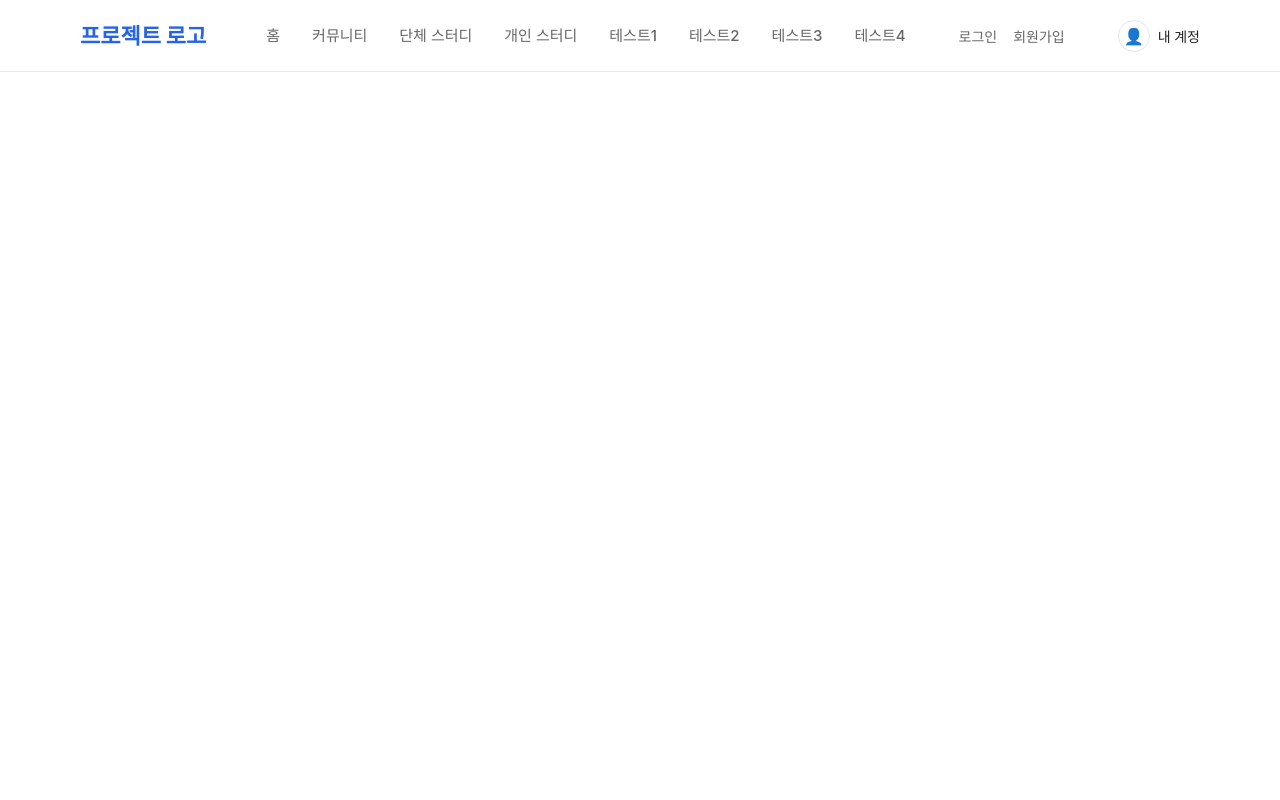
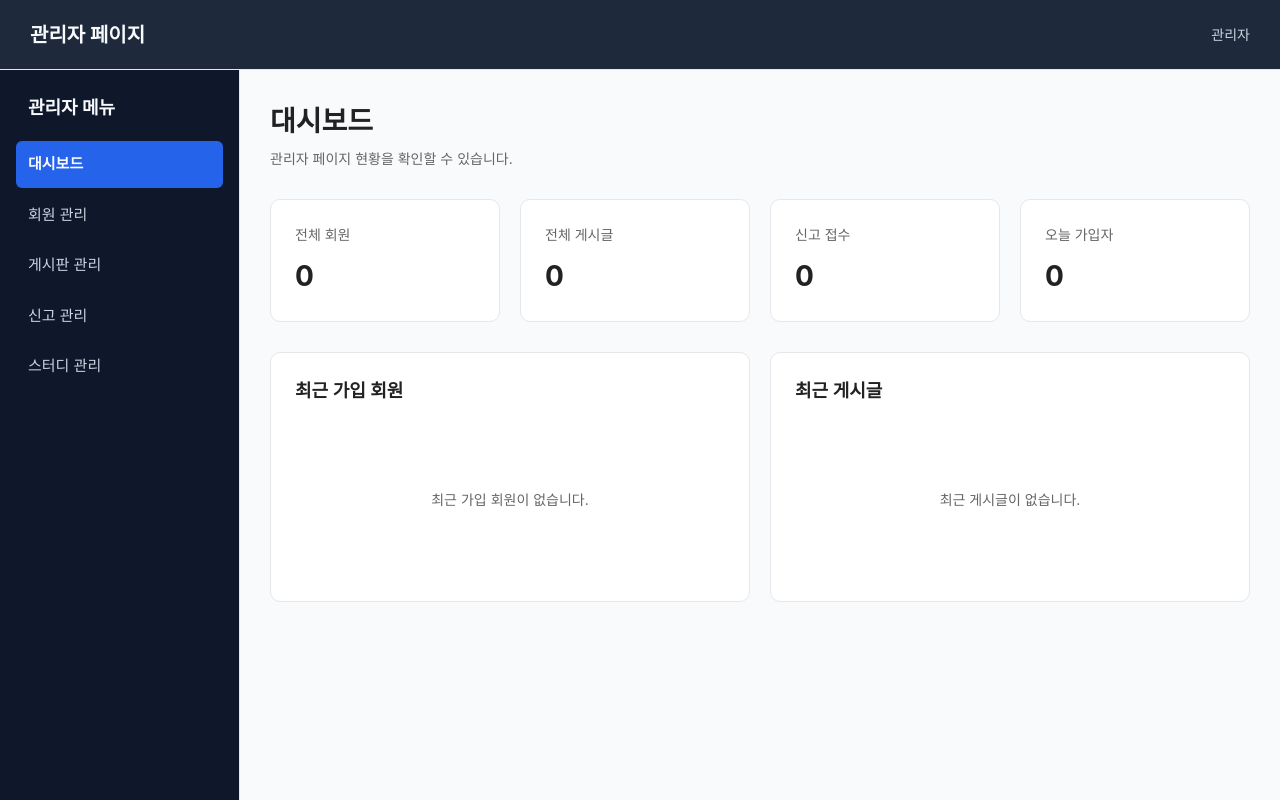
Before and after one commit to KoreanICT/projectA, a React (Create React App) app in the folder front/: page /admin in a window 1280 px wide. Built offline with nearby package versions, Linux system fonts and the light colour scheme; a web font is replaced by a local one.

Commit message:
admin 초안

```diff
--- a/front/src/App.tsx
+++ b/front/src/App.tsx
@@ -1,6 +1,5 @@
 import React from 'react';
 import { BrowserRouter as Router, Routes, Route, Navigate } from 'react-router-dom';
-import Layout from './layout/Layout';
 import AppRoutes from './router/AppRoutes';
 
 
@@ -9,9 +8,7 @@ const App: React.FC = () => {
 
   return (
     <Router>
-        <Layout>
           <AppRoutes />
-        </Layout>
     </Router>
   );
 };
--- /dev/null
+++ b/front/src/cont/admin/AdminHome.tsx
@@ -0,0 +1,55 @@
+import React from "react";
+import styles from "./adminHome.module.css";
+
+const AdminHome: React.FC = () => {
+    return (
+        <div className={styles.adminHome}>
+
+            <div className={styles.header}>
+                <h1>대시보드</h1>
+                <p>관리자 페이지 현황을 확인할 수 있습니다.</p>
+            </div>
+
+            <section className={styles.summary}>
+                <div className={styles.card}>
+                    <span className={styles.label}>전체 회원</span>
+                    <strong className={styles.value}>0</strong>
+                </div>
+
+                <div className={styles.card}>
+                    <span className={styles.label}>전체 게시글</span>
+                    <strong className={styles.value}>0</strong>
+                </div>
+
+                <div className={styles.card}>
+                    <span className={styles.label}>신고 접수</span>
+                    <strong className={styles.value}>0</strong>
+                </div>
+
+                <div className={styles.card}>
+                    <span className={styles.label}>오늘 가입자</span>
+                    <strong className={styles.value}>0</strong>
+                </div>
+            </section>
+
+            <section className={styles.content}>
+                <div className={styles.panel}>
+                    <h2>최근 가입 회원</h2>
+                    <div className={styles.empty}>
+                        최근 가입 회원이 없습니다.
+                    </div>
+                </div>
+
+                <div className={styles.panel}>
+                    <h2>최근 게시글</h2>
+                    <div className={styles.empty}>
+                        최근 게시글이 없습니다.
+                    </div>
+                </div>
+            </section>
+
+        </div>
+    );
+};
+
+export default AdminHome;
--- /dev/null
+++ b/front/src/cont/admin/adminHome.module.css
@@ -0,0 +1,84 @@
+.adminHome {
+    width: 100%;
+}
+
+.header {
+    margin-bottom: 30px;
+}
+
+.header h1 {
+    margin-bottom: 6px;
+
+    color: var(--text);
+    font-size: 28px;
+    font-weight: 700;
+}
+
+.header p {
+    color: var(--text-secondary);
+    font-size: 14px;
+}
+
+.summary {
+    display: grid;
+    grid-template-columns: repeat(4, 1fr);
+    gap: 20px;
+
+    margin-bottom: 30px;
+}
+
+.card {
+    padding: 24px;
+
+    background-color: var(--admin-card);
+    border: 1px solid var(--border);
+    border-radius: var(--radius-md);
+}
+
+.label {
+    display: block;
+    margin-bottom: 10px;
+
+    color: var(--text-secondary);
+    font-size: 14px;
+}
+
+.value {
+    color: var(--text);
+    font-size: 28px;
+    font-weight: 700;
+}
+
+.content {
+    display: grid;
+    grid-template-columns: 1fr 1fr;
+    gap: 20px;
+}
+
+.panel {
+    min-height: 250px;
+    padding: 24px;
+
+    background-color: var(--admin-card);
+    border: 1px solid var(--border);
+    border-radius: var(--radius-md);
+}
+
+.panel h2 {
+    margin-bottom: 20px;
+
+    color: var(--text);
+    font-size: 18px;
+    font-weight: 600;
+}
+
+.empty {
+    display: flex;
+    align-items: center;
+    justify-content: center;
+
+    min-height: 150px;
+
+    color: var(--text-secondary);
+    font-size: 14px;
+}
--- /dev/null
+++ b/front/src/layout/admin/AdminLayout.tsx
@@ -0,0 +1,39 @@
+import React from 'react';
+import styles from './adminLayout.module.css';
+import AdminSidebar from './AdminSidebar';
+
+interface AdminLayoutProps {
+    children: React.ReactNode;
+}
+
+const AdminLayout: React.FC<AdminLayoutProps> = ({ children }) => {
+    return (
+        <div className={styles.adminLayout}>
+
+            <header className={styles.header}>
+                <div className={styles.headerInner}>
+                    <div className={styles.logo}>
+                        관리자 페이지
+                    </div>
+
+                    <div className={styles.userMenu}>
+                        관리자
+                    </div>
+                </div>
+            </header>
+
+            <div className={styles.body}>
+
+                <AdminSidebar />
+
+                <main className={styles.main}>
+                    {children}
+                </main>
+
+            </div>
+
+        </div>
+    );
+};
+
+export default AdminLayout;
--- /dev/null
+++ b/front/src/layout/admin/AdminSidebar.tsx
@@ -0,0 +1,63 @@
+import React from 'react';
+import { NavLink } from 'react-router-dom';
+import styles from './adminSidebar.module.css';
+
+const AdminSidebar: React.FC = () => {
+    return (
+        <aside className={styles.sidebar}>
+            <div className={styles.title}>
+                관리자 메뉴
+            </div>
+
+            <nav className={styles.menu}>
+                <NavLink
+                    to="/admin"
+                    end
+                    className={({ isActive }) =>
+                        `${styles.menuItem} ${isActive ? styles.active : ''}`
+                    }
+                >
+                    대시보드
+                </NavLink>
+
+                <NavLink
+                    to="/admin/users"
+                    className={({ isActive }) =>
+                        `${styles.menuItem} ${isActive ? styles.active : ''}`
+                    }
+                >
+                    회원 관리
+                </NavLink>
+
+                <NavLink
+                    to="/admin/posts"
+                    className={({ isActive }) =>
+                        `${styles.menuItem} ${isActive ? styles.active : ''}`
+                    }
+                >
+                    게시판 관리
+                </NavLink>
+
+                <NavLink
+                    to="/admin/reports"
+                    className={({ isActive }) =>
+                        `${styles.menuItem} ${isActive ? styles.active : ''}`
+                    }
+                >
+                    신고 관리
+                </NavLink>
+
+                <NavLink
+                    to="/admin/notices"
+                    className={({ isActive }) =>
+                        `${styles.menuItem} ${isActive ? styles.active : ''}`
+                    }
+                >
+                    스터디 관리
+                </NavLink>
+            </nav>
+        </aside>
+    );
+};
+
+export default AdminSidebar;
--- /dev/null
+++ b/front/src/layout/admin/adminLayout.module.css
@@ -0,0 +1,43 @@
+.adminLayout {
+    min-height: 100vh;
+    background-color: var(--admin-background);
+}
+
+.header {
+    height: 70px;
+
+    background-color: var(--admin-primary);
+    border-bottom: 1px solid var(--border);
+}
+
+.headerInner {
+    height: 100%;
+
+    display: flex;
+    align-items: center;
+    justify-content: space-between;
+
+    padding: 0 30px;
+}
+
+.logo {
+    color: var(--admin-text);
+    font-size: 20px;
+    font-weight: 700;
+}
+
+.userMenu {
+    color: var(--admin-text-secondary);
+    font-size: 14px;
+}
+
+.body {
+    display: flex;
+    min-height: calc(100vh - 70px);
+}
+
+.main {
+    flex: 1;
+    min-width: 0;
+    padding: 30px;
+}
--- /dev/null
+++ b/front/src/layout/admin/adminSidebar.module.css
@@ -0,0 +1,49 @@
+.sidebar {
+    width: 240px;
+    min-height: calc(100vh - 70px);
+    padding: 24px 16px;
+
+    background-color: var(--admin-sidebar);
+    border-right: 1px solid var(--border);
+
+    box-sizing: border-box;
+}
+
+.title {
+    padding: 0 12px 20px;
+
+    color: var(--admin-text);
+    font-size: 18px;
+    font-weight: 700;
+}
+
+.menu {
+    display: flex;
+    flex-direction: column;
+    gap: 4px;
+}
+
+.menuItem {
+    display: block;
+    padding: 12px;
+
+    border-radius: var(--radius-sm);
+
+    color: var(--admin-text-secondary);
+    font-size: 15px;
+
+    transition:
+        background-color 0.2s,
+        color 0.2s;
+}
+
+.menuItem:hover {
+    background-color: var(--admin-sidebar-hover);
+    color: var(--admin-text);
+}
+
+.active {
+    background-color: var(--admin-sidebar-active);
+    color: var(--admin-text);
+    font-weight: 600;
+}
--- a/front/src/router/AppRoutes.tsx
+++ b/front/src/router/AppRoutes.tsx
@@ -1,5 +1,11 @@
-import { Route, Routes } from "react-router-dom";
+import React from "react";
+import { Route, Routes, useLocation } from "react-router-dom";
+
 import Home from "../cont/Home";
+import AdminHome from "../cont/admin/AdminHome";
+
+import Layout from "../layout/Layout";
+import AdminLayout from "../layout/admin/AdminLayout";
 
 interface RouteItem {
     path: string;
@@ -9,18 +15,36 @@ interface RouteItem {
 }
 
 const AppRoutes: React.FC = () => {
-    const routeList = [
-        { path: '/', element: <Home /> },
-    ]
+    const { pathname } = useLocation();
+
+    const isManage = pathname.startsWith("/admin");
+
+    const routeList: RouteItem[] = [
+        { path: "/", element: <Home /> },
+        { path: "/admin", element: <AdminHome /> },
+    ];
+
     return (
-        <Routes>
-            {
-                routeList.map((route, idx) => (
-                    <Route key={idx} {...route} />
-                ))
-            }
-        </Routes>
-    )
-}
+        <>
+            {isManage ? (
+                <AdminLayout>
+                    <Routes>
+                        {routeList.map((route, idx) => (
+                            <Route key={idx} {...route} />
+                        ))}
+                    </Routes>
+                </AdminLayout>
+            ) : (
+                <Layout>
+                    <Routes>
+                        {routeList.map((route, idx) => (
+                            <Route key={idx} {...route} />
+                        ))}
+                    </Routes>
+                </Layout>
+            )}
+        </>
+    );
+};
 
-export default AppRoutes
+export default AppRoutes;
--- a/front/src/styles/global.css
+++ b/front/src/styles/global.css
@@ -95,12 +95,24 @@ p {
   --radius-lg: 16px;
 
   --max-width: 1200px;
+
+  /* Admin */
+  --admin-primary: #1e293b;
+  --admin-primary-hover: #334155;
+
+  --admin-sidebar: #0f172a;
+  --admin-sidebar-hover: #1e293b;
+  --admin-sidebar-active: #2563eb;
+
+  --admin-text: #f8fafc;
+  --admin-text-secondary: #cbd5e1;
+
+  --admin-background: #f8fafc;
+  --admin-card: #fff;
 }
 
 
-/* =========================
-   Common
-========================= */
+/* Common */
 
 .container {
   width: 100%;
```
